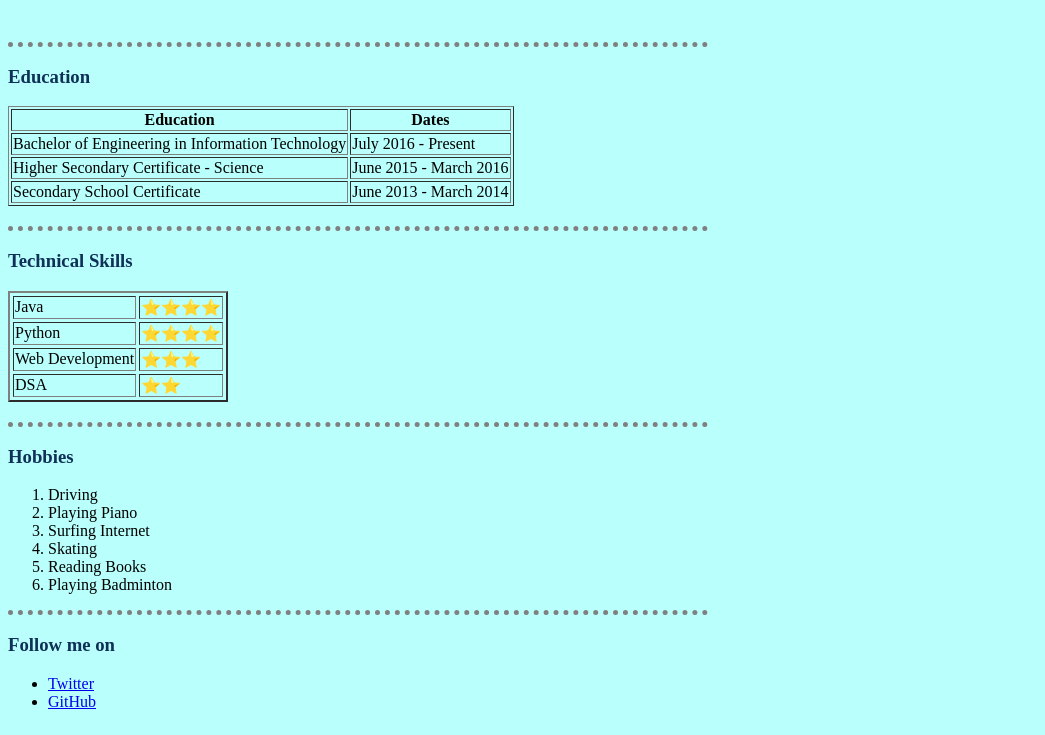
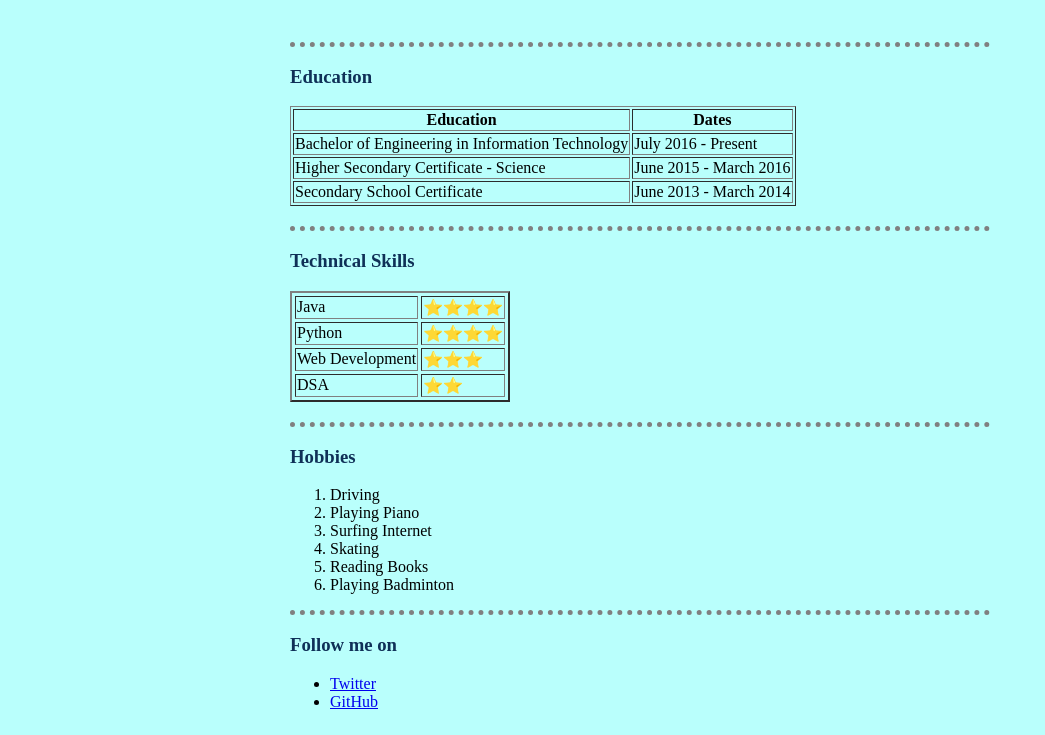
Before and after one commit to TheParthMaru/HTML-based-Personal-Website, a plain HTML site: page index.html in a window 1280 px wide. Shown: the part 182-917 px from the top of the page, without its empty margins (0-1045 px from the left). Drawn offline with Linux system fonts and the light colour scheme.

Commit message:
centered contents

```diff
--- a/css/style.css
+++ b/css/style.css
@@ -22,3 +22,9 @@ h3 {
 table {
   margin-bottom: 20px;
 }
+
+.container {
+  display: flex;
+  justify-content: center;
+  align-items: center;
+}
--- a/index.html
+++ b/index.html
@@ -7,6 +7,8 @@
     <link rel="stylesheet" href="css/style.css" />
   </head>
   <body>
+    <div class="container">
+      <div>
     <table cellspacing="20">
       <tr>
         <td><img src="images/parth.jpg" alt="Parth Profile Picture" width="150px" /></td>
@@ -21,6 +23,7 @@
         </td>
       </tr>
     </table>
+    <div></div>
 
     <hr />
 
@@ -92,5 +95,6 @@
       <li><a href="https://twitter.com/ParthMaru26">Twitter</a></li>
       <li><a href="https://github.com/Parthu11">GitHub</a></li>
     </ul>
+    </div>
   </body>
 </html>
```
